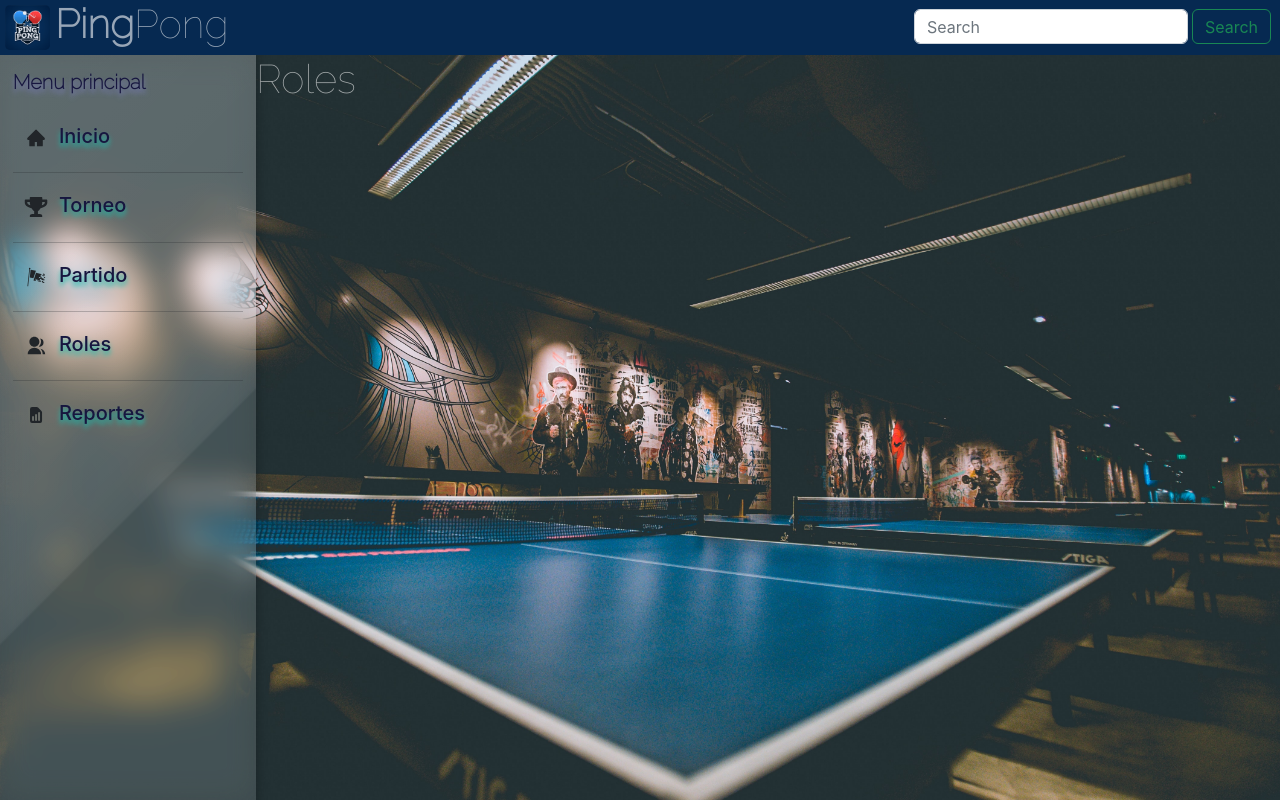
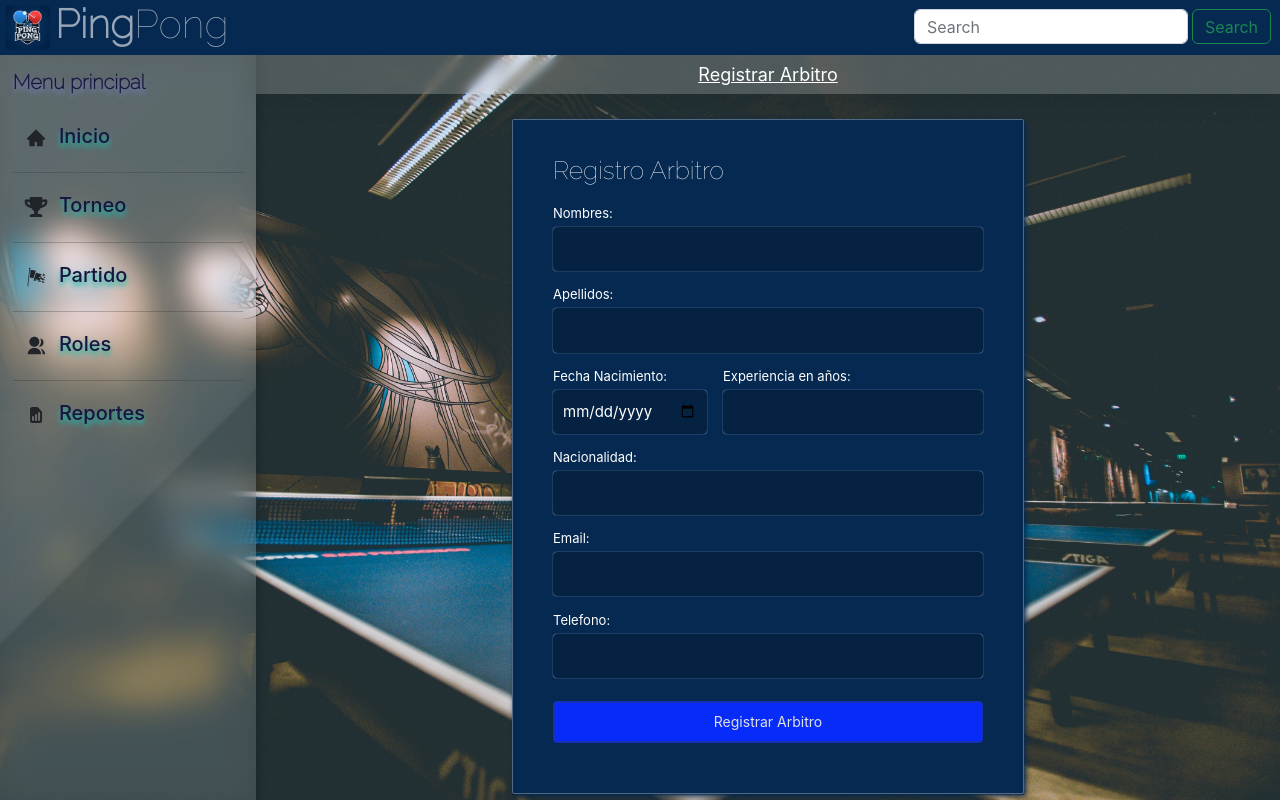
Before and after one commit to Zelechos/Torneos-de-Tenis-de-Mesa-basado-en-llaves, a React (Create React App) app in the folder frontend/: page /roles in a window 1280 px wide. Built offline with nearby package versions, Linux system fonts and the light colour scheme.

Commit message:
feat: add form referee register

```diff
--- a/frontend/src/landing_page/pages/ConsumeApi/FormPartido/FormPartido.jsx
+++ b/frontend/src/landing_page/pages/ConsumeApi/FormPartido/FormPartido.jsx
@@ -1,4 +1,4 @@
-import "../formsTournament/FormTournament.css";
+import "../stylesForm.css";
 function FormPartido() {
   return (
     <div class="main">
--- /dev/null
+++ b/frontend/src/landing_page/pages/ConsumeApi/Roles/Arbitro/FormArbitro.jsx
@@ -0,0 +1,42 @@
+function FormArbitro() {
+  return (
+    <div className="main">
+      <div className="data-arbitro">
+        <h1 className="heading">Registro Arbitro</h1>
+        <div className="input">
+          <label for="name">Nombres: </label>
+          <input type="text" id="name" autocomplete="false" />
+        </div>
+        <div className="input">
+          <label for="lastname">Apellidos: </label>
+          <input type="text" id="lastname" autocomplete="false" />
+        </div>
+        <div className="input fecha">
+          <div className="label-fecha">
+            <label for="date-birth">Fecha Nacimiento:</label>
+            <input type="date" id="date-birth" autocomplete="false" />
+          </div>
+          <div>
+            <label for="experience">Experiencia en años: </label>
+            <input type="number" id="experience" autocomplete="false" />
+          </div>
+        </div>
+        <div className="input">
+          <label for="nationality">Nacionalidad: </label>
+          <input type="text" id="nationality" autocomplete="false" />
+        </div>
+        <div className="input">
+          <label for="email">Email: </label>
+          <input type="email" id="email" autocomplete="false" />
+        </div>
+        <div className="input">
+          <label for="phone">Telefono: </label>
+          <input type="number" id="phone" autocomplete="false" />
+        </div>
+        <button className="btn-register">Registrar Arbitro</button>
+      </div>
+    </div>
+  );
+}
+
+export default FormArbitro;
--- a/frontend/src/landing_page/pages/ConsumeApi/formsTournament/FormTournament.css
+++ /dev/null
@@ -1,97 +0,0 @@
-@import url("https://fonts.googleapis.com/css2?family=Poppins&display=swap");
-
-.data-torneo {
-    position: relative;
-    background-color: #062951;
-    padding: 35px 40px;
-    overflow: hidden;
-    animation: login 0.88s ease;
-    border-radius: 2px;
-    box-shadow: 2px 2px 5px #062951;
-    backdrop-filter: blur(5px);
-    -webkit-backdrop-filter: blur(5px);
-    border: 1px solid rgba(255, 255, 255, 0.3);
-}
-
-@keyframes login {
-    0% {
-        transform: translateY(-10%) scale(0.8);
-        opacity: 0;
-    }
-
-    100% {
-        transform: scale(1);
-        opacity: 1;
-    }
-}
-
-.heading {
-    font-size: 25px;
-    font-weight: 500;
-    text-align: center;
-    margin-bottom: 18px;
-    color: white;
-}
-
-.input,
-.input label {
-    display: block;
-
-}
-
-.input {
-    margin-bottom: 13px;
-    margin-top: 11px;
-}
-
-.input label {
-    margin-bottom: 3px;
-    font-size: 13px;
-    color: white;
-    cursor: pointer;
-}
-
-.input input {
-    width: 100%;
-    padding: 10px;
-    border: none;
-    font-size: 15px;
-    border-radius: 4px;
-    background: #0000002b;
-    color: white;
-    transition: all 0.2s ease;
-    box-shadow: 0px 0px 1px #fcfcfcfd;
-}
-
-.fecha {
-    display: flex;
-    justify-content: space-between;
-}
-
-.input input:hover {
-    background: #2a5ca879;
-}
-
-.input input:focus {
-    box-shadow: 0px 2px 2px #ffffff, 0px 5px 10px #00000036;
-    background: #0a406d;
-}
-
-.btn-register {
-    margin-top: 10px;
-    margin-bottom: 15px;
-    padding: 8px 15px;
-    font-size: 14px;
-    background: #082dfff6;
-    border: 2px solid #38363654;
-    color: #e1e1e1;
-    border-radius: 4px;
-    width: 100%;
-    transition: all 0.2s cubic-bezier(0.79, 0.14, 0.15, 0.86);
-    cursor: pointer;
-}
-
-.btn-register:hover {
-    background: #016fff;
-    transition: all 0.1s ease;
-}
--- a/frontend/src/landing_page/pages/ConsumeApi/formsTournament/FormTournament.jsx
+++ b/frontend/src/landing_page/pages/ConsumeApi/formsTournament/FormTournament.jsx
@@ -1,4 +1,4 @@
-import "./FormTournament.css";
+import "../stylesForm.css";
 
 function FormTournament() {
   return (
--- /dev/null
+++ b/frontend/src/landing_page/pages/ConsumeApi/stylesForm.css
@@ -0,0 +1,98 @@
+@import url("https://fonts.googleapis.com/css2?family=Poppins&display=swap");
+
+.data-torneo,
+.data-arbitro {
+  position: relative;
+  background-color: #062951;
+  padding: 35px 40px;
+  overflow: hidden;
+  animation: login 0.88s ease;
+  border-radius: 2px;
+  box-shadow: 2px 2px 5px #062951;
+  backdrop-filter: blur(5px);
+  -webkit-backdrop-filter: blur(5px);
+  border: 1px solid rgba(255, 255, 255, 0.3);
+}
+
+@keyframes login {
+  0% {
+    transform: translateY(-10%) scale(0.8);
+    opacity: 0;
+  }
+
+  100% {
+    transform: scale(1);
+    opacity: 1;
+  }
+}
+
+.heading {
+  font-size: 25px;
+  font-weight: 500;
+  text-align: center;
+  margin-bottom: 18px;
+  color: white;
+}
+
+.input,
+.input label {
+  display: block;
+
+}
+
+.input {
+  margin-bottom: 13px;
+  margin-top: 11px;
+}
+
+.input label {
+  margin-bottom: 3px;
+  font-size: 13px;
+  color: white;
+  cursor: pointer;
+}
+
+.input input {
+  width: 100%;
+  padding: 10px;
+  border: none;
+  font-size: 15px;
+  border-radius: 4px;
+  background: #0000002b;
+  color: white;
+  transition: all 0.2s ease;
+  box-shadow: 0px 0px 1px #fcfcfcfd;
+}
+
+.fecha {
+  display: flex;
+  justify-content: space-between;
+}
+
+.input input:hover {
+  background: #2a5ca879;
+}
+
+.input input:focus {
+  box-shadow: 0px 2px 2px #ffffff, 0px 5px 10px #00000036;
+  background: #0a406d;
+}
+
+.btn-register {
+  margin-top: 10px;
+  margin-bottom: 15px;
+  padding: 8px 15px;
+  font-size: 14px;
+  background: #082dfff6;
+  border: 2px solid #38363654;
+  color: #e1e1e1;
+  border-radius: 4px;
+  width: 100%;
+  transition: all 0.2s cubic-bezier(0.79, 0.14, 0.15, 0.86);
+  cursor: pointer;
+}
+
+.btn-register:hover {
+  background: #016fff;
+  transition: all 0.1s ease;
+}
--- a/frontend/src/landing_page/pages/Rol.jsx
+++ b/frontend/src/landing_page/pages/Rol.jsx
@@ -1,7 +1,26 @@
+import { Link, Outlet } from "react-router-dom";
+import "./styles/Rol.css";
+
 const Rol = () => {
   return (
-    <div className="title">
-      <h1>Roles</h1>
+    <div className="container-arbitro">
+      <div className="container-nav-header">
+        {/* <h1 className="title-tournament">Roles</h1> */}
+        <div className="cotainer-nav">
+          <nav
+            className="nav-arbitro"
+            style={{ display: "flex", justifyContent: "space-around" }}
+          >
+            <Link to="./" className="link">
+              Registrar Arbitro
+            </Link>
+          </nav>
+        </div>
+      </div>
+
+      <div className="sub-ruta">
+        <Outlet />
+      </div>
     </div>
   );
 };
--- /dev/null
+++ b/frontend/src/landing_page/pages/styles/Rol.css
@@ -0,0 +1,5 @@
+.container-arbitro {
+  display: flex;
+  flex-direction: column;
+  align-items: center;
+}
--- a/frontend/src/landing_page/vertical_menu/Menu.jsx
+++ b/frontend/src/landing_page/vertical_menu/Menu.jsx
@@ -16,6 +16,7 @@ import ListTournament from "../pages/ConsumeApi/ListTournament/ListTournament";
 import FormTournament from "../pages/ConsumeApi/formsTournament/FormTournament";
 import FormPartido from "../pages/ConsumeApi/FormPartido/FormPartido";
 import ListPartidos from "../pages/ConsumeApi/ListPartidos/ListPartidos";
+import FormArbitro from "../pages/ConsumeApi/Roles/Arbitro/FormArbitro";
 
 const Menu = () => {
   return (
@@ -85,7 +86,11 @@ const Menu = () => {
             **
             <Route path="registrar-partido" element={<FormPartido />} />
           </Route>
-          <Route path="/roles" element={<Rol />} />
+          <Route path="/roles" element={<Rol />}>
+            **
+            <Route index element={<FormArbitro />} />
+            **
+          </Route>
           <Route path="/reportes" element={<Reportes />} />
         </Routes>
       </div>
```
